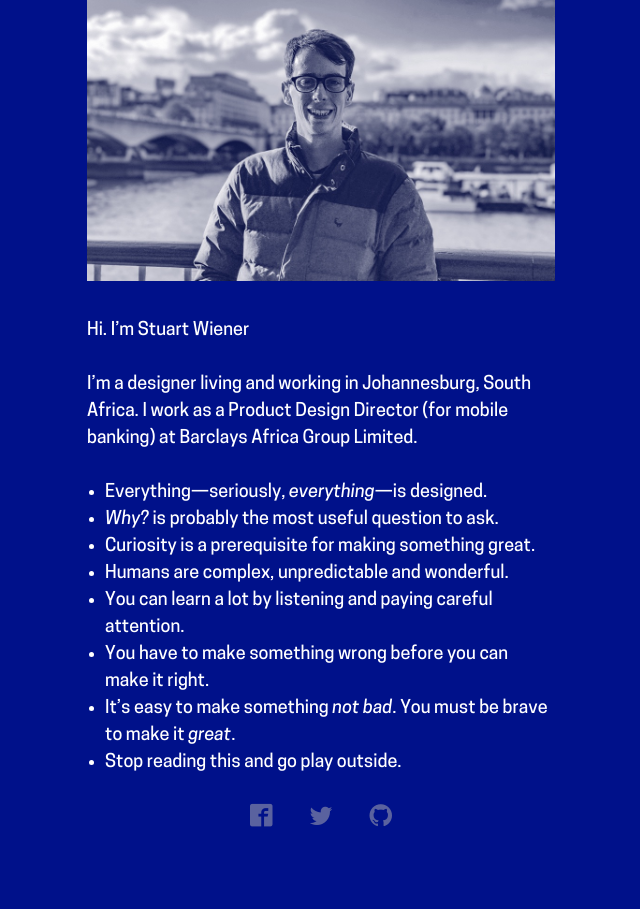
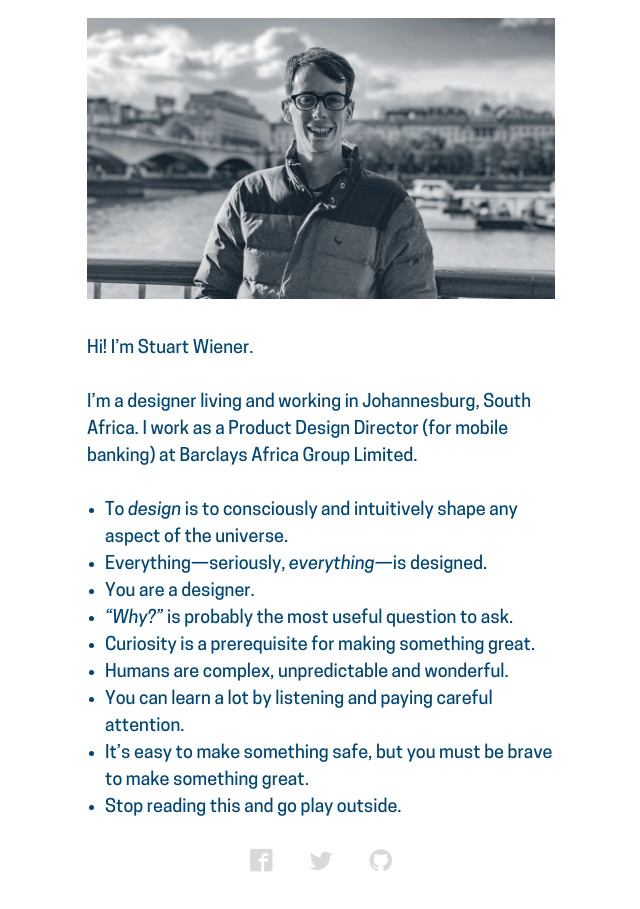
Before and after one commit to stuartwiener/stuartwiener.github.io, a Jekyll site: the page built from index.html, in a window 1280 px wide. Shown: the whole page, without its empty margins (103-743 px from the left). Built offline with Jekyll 4.4.1, drawn with Linux system fonts in a browser that asks for light colours; some web fonts are replaced.

Commit message:
updated stuff

```diff
--- a/_includes/header.html
+++ b/_includes/header.html
@@ -4,7 +4,7 @@
 
       <img src="images/stuartwiener.jpg" alt="">
 
-      <h1>Hi. I’m {{ site.title }}</h1>
+      <h1>Hi! I’m {{ site.title }}.</h1>
 
   </div>
 
--- a/_sass/_layout.scss
+++ b/_sass/_layout.scss
@@ -15,6 +15,9 @@ html {
   margin: 0 auto;
   max-width: $primary-width;
 }
+.site-header {
+  margin-top: 1em;
+}
 .site-footer {
   text-align: center;
 }
--- a/_sass/_typography.scss
+++ b/_sass/_typography.scss
@@ -13,11 +13,11 @@ html {
   }
 }
 ::-moz-selection {
-    color: $background-color;
+    color: $text-color;
     background: yellow;
 }
 ::selection {
-  color: $background-color;
+  color: $text-color;
   background: yellow;
 }
 a {
--- a/css/main.scss
+++ b/css/main.scss
@@ -78,8 +78,8 @@ $base-line-height: 1.5;
 
 $spacing-unit:     1.5em;
 
-$text-color:       #FFFFFF;
-$background-color: #00118A;
+$text-color:       #004675;
+$background-color: #FFFFFF;
 $brand-color:      rgba(180,180,180,0.5);
 
 $primary-width:    52em;
--- a/index.html
+++ b/index.html
@@ -6,12 +6,13 @@ published: true
 <p>I’m a designer living and working in Johannesburg, South Africa. I work as a Product Design Director (for mobile banking) at Barclays Africa Group Limited.</p>
 
 <ul>
+  <li>To <em>design</em> is to consciously and intuitively shape any aspect of the universe.</li>
   <li>Everything—seriously, <em>everything</em>—is designed.</li>
-  <li><em>Why?</em> is probably the most useful question to ask.</li>
+  <li>You are a designer.</li>
+  <li><em>“Why?”</em> is probably the most useful question to ask.</li>
   <li>Curiosity is a prerequisite for making something great.</li>
   <li>Humans are complex, unpredictable and wonderful.</li>
   <li>You can learn a lot by listening and paying careful attention.</li>
-  <li>You have to make something wrong before you can make it right.</li>
-  <li>It’s easy to make something <em>not bad</em>. You must be brave to make it <em>great</em>.</li>
+  <li>It’s easy to make something safe, but you must be brave to make something great.</li>
   <li>Stop reading this and go play outside.</li>
 </ul>
```
Also changed, not shown: images/stuartwiener.jpg.
